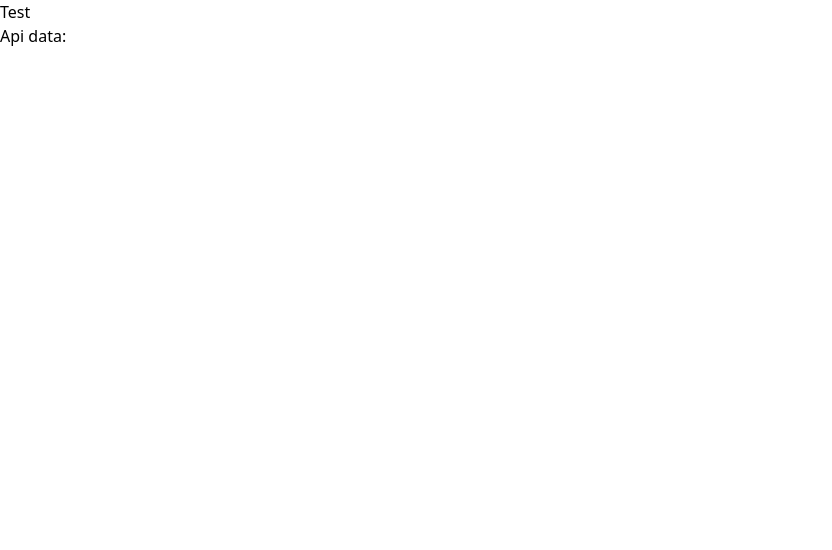
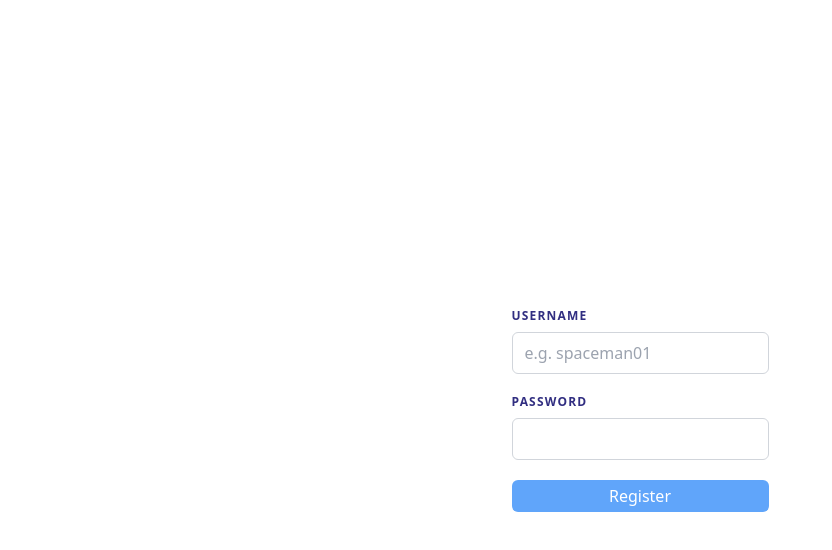
Before and after one commit to daempasha/auth, a React (Vite) app in the folder frontend/: page / in a window 1280 px wide. Shown: the top 550 px of the page, without its empty margins (0-832 px from the left). Built offline with nearby package versions, Linux system fonts and the light colour scheme; no server answers.

Commit message:
Added form components

```diff
--- a/frontend/package.json
+++ b/frontend/package.json
@@ -11,7 +11,8 @@
   "dependencies": {
     "axios": "^1.2.1",
     "react": "^18.2.0",
-    "react-dom": "^18.2.0"
+    "react-dom": "^18.2.0",
+    "react-hook-form": "^7.41.2"
   },
   "devDependencies": {
     "@types/react": "^18.0.26",
--- a/frontend/src/App.tsx
+++ b/frontend/src/App.tsx
@@ -1,16 +1,26 @@
-import axios from "axios"
-import { useEffect, useState } from "react"
+import Button from "@components/Button"
+import Card from "@components/Card"
+import FormItem from "@components/FormItem"
+import FormLabel from "@components/FormLabel"
+import Input from "@components/Input"
+import { useForm } from "react-hook-form"
 
 function App() {
-  const [data, setData] = useState();
-  useEffect(() => {
-    axios.get(`${import.meta.env.VITE_API_URL}`).then(response => setData(response.data))
-  }, [])
+  const { register } = useForm();
 
   return (
-    <div className="App">
-      <p>Test</p>
-      <p>Api data: {data}</p>
+    <div className="App  h-screen flex justify-center items-center">
+      <Card>
+        <FormItem>
+          <FormLabel children="Username" />
+          <Input label="username" register={register} placeholder="e.g. spaceman01" />
+        </FormItem>
+        <FormItem>
+          <FormLabel children="Password" />
+          <Input type="password" label="password" register={register} placeholder="" />
+        </FormItem>
+        <Button children="Register" />
+      </Card>
     </div>
   )
 }
--- /dev/null
+++ b/frontend/src/components/Button/index.tsx
@@ -0,0 +1,5 @@
+const Button: React.FC<React.DetailedHTMLProps<React.ButtonHTMLAttributes<HTMLButtonElement>, HTMLButtonElement>> = ({ ...props }) => {
+    return <button className="p-1 block w-full text-white rounded-md bg-blue-400 hover:bg-blue-500 active:bg-blue-300 transition-colors" {...props} />
+}
+
+export default Button;
--- /dev/null
+++ b/frontend/src/components/Card/index.tsx
@@ -0,0 +1,5 @@
+const Card: React.FC<React.HTMLProps<HTMLDivElement>> = ({ ...props }) => {
+    return <div className="" {...props} />
+}
+
+export default Card;
--- /dev/null
+++ b/frontend/src/components/ErrorMessage/index.tsx
@@ -0,0 +1,4 @@
+
+export const ErrorMessage: React.FC<React.HTMLProps<HTMLParagraphElement>> = ({ children }) => {
+    return (<p className="text-sm text-red-600">{children}</p>)
+}
--- /dev/null
+++ b/frontend/src/components/FormItem/index.tsx
@@ -0,0 +1,6 @@
+
+const FormItem: React.FC<React.HTMLProps<HTMLDivElement>> = ({ children, className }) => {
+    return <div className={` my-5 ${className}`}>{children}</div>
+}
+
+export default FormItem;
--- /dev/null
+++ b/frontend/src/components/FormLabel/index.tsx
@@ -0,0 +1,5 @@
+const FormLabel: React.FC<React.HTMLProps<HTMLParagraphElement>> = ({ children }) => {
+    return (<p className="uppercase text-xs tracking-widest mb-2 text-indigo-900 font-bold">{children}</p>)
+}
+
+export default FormLabel;
--- /dev/null
+++ b/frontend/src/components/Input/index.tsx
@@ -0,0 +1,9 @@
+import { InputProps } from "./types";
+
+const Input: React.FC<InputProps> = ({ register, validation, isError, label, className, ...inputProps }) => {
+    return (
+        <input {...register(label, validation)} className={`border-[1px] px-3 py-2 border-gray-300 rounded-md outline-none focus:ring-2 ring-indigo-400 ${isError && "border-red-300"} ${className}`} {...inputProps} />
+    )
+}
+
+export default Input;
--- /dev/null
+++ b/frontend/src/components/Input/types.ts
@@ -0,0 +1,17 @@
+import { UseFormRegister, FieldValues } from "react-hook-form";
+
+interface Validation {
+    [key: string]: any;
+    required?: boolean;
+    pattern?: {
+        value: RegExp
+        message: string;
+    } | RegExp
+}
+
+export interface InputProps extends React.DetailedHTMLProps<React.InputHTMLAttributes<HTMLInputElement>, HTMLInputElement> {
+    label: string
+    register: UseFormRegister<FieldValues>
+    isError?: boolean;
+    validation?: Validation
+};
```
Also changed, not shown: 1 other file (tests, documents, lock files or other folders).
